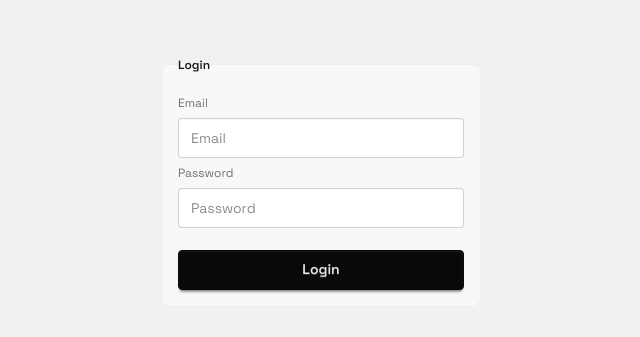
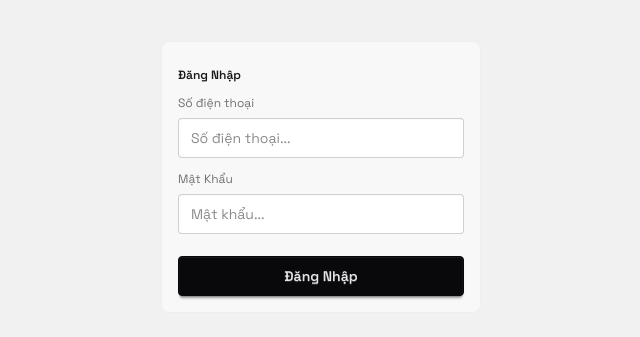
Before and after one commit to vuutritan2k2/SB.studio, a React (Vite) app: page /login in a window 1280 px wide. Shown: the part 223-560 px from the top of the page, without its empty margins (319-959 px from the left). Built offline with nearby package versions, Linux system fonts and the light colour scheme; no server answers.

Commit message:
05 - Setup Deloy Netlify

```diff
--- a/src/App.jsx
+++ b/src/App.jsx
@@ -6,22 +6,27 @@ import FoodPage from './pages/FoodPage'
 import LoginPage from './pages/Login'
 import { useEffect, useState } from 'react'
 import LibraryPage from './pages/LibraryPage'
+import useZustand from './zustand/useZustand'
 
 function App() {
-  // Check thông tin user
-  // const [isUser, setIsUser] = useState(false)
-  // const nagative = useNavigate()
+  const nagative = useNavigate()
+  const fetchUserInfo = useZustand((state) => state.fetchUserInfo);
+  const unauthorized = useZustand((state) => state.unauthorized);
 
-  // useEffect(() => {
-  //   if (!isUser) {
-  //     nagative('/login')
-  //   }
-  // },[])
+  useEffect(() => {
+     fetchUserInfo();
+  }, [fetchUserInfo])
+
+  useEffect(() => {
+    if (unauthorized) {
+      nagative('/login')
+    }
+  }, [unauthorized])
 
   return (
     <Routes>
       <Route path="/" element={<MainLayout><HomePage /></MainLayout>} />
-      <Route path="/login" element={<LoginPage/>} />
+      <Route path="/login" element={<LoginPage />} />
       <Route path="/food" element={<MainLayout><FoodPage /></MainLayout>} />
       <Route path="/library" element={<MainLayout><LibraryPage /></MainLayout>} />
     </Routes>
--- /dev/null
+++ b/src/apis/axiosClient.js
@@ -0,0 +1,16 @@
+import axios from 'axios';
+import queryString from 'querystring';
+
+export const baseURL = 'http://localhost:3001/'; // Địa chỉ API của bạn
+
+const axiosClient = axios.create({
+  baseURL,
+  headers: {
+    'Content-Type': 'application/json',
+  },
+  withCredentials: true, // quan trọng để gửi cookie refreshToken
+  paramsSerializer: (params) => queryString.stringify(params),
+});
+
+
+export default axiosClient;
--- a/src/components/Banner3D/banner3d.jsx
+++ b/src/components/Banner3D/banner3d.jsx
@@ -2,8 +2,10 @@ import { Canvas } from "@react-three/fiber";
 import { OrbitControls } from "@react-three/drei";
 import Model3D from "./model3d";
 import { motion } from "framer-motion";
+import useZustand from '../../zustand/useZustand'
 
 export default function Banner3D() {
+  const userName = useZustand((state) => state.userInfo?.name);
 
   return (
     <div className="">
@@ -13,7 +15,7 @@ export default function Banner3D() {
         <div className="absolute z-1 h-full w-full backdrop-blur-md flex flex-col md:flex-row items-center group hover:duration-2000 hover:xl:backdrop-blur-none">
           <div className="infoTittle w-[100%] md:w-[50%] px-5 md:px-20 text-[50px] group-hover:xl:-translate-x-[50%] duration-1000">
             <p className="font-thin">Welcome,</p>
-            <p className="text-red-400 font-bold">Sunsun</p>
+            <p className="text-red-400 font-bold">{userName}</p>
             <p>to Sb.studio</p>
           </div>
           <div className="model3D w-[100%] md:w-[50%] group-hover:xl:-translate-x-[50%] duration-700 h-full">
--- a/src/components/Slidebar/index.jsx
+++ b/src/components/Slidebar/index.jsx
@@ -4,8 +4,11 @@ import { FaHome } from "react-icons/fa";
 import { IoFastFoodOutline } from "react-icons/io5";
 import { CiImageOn } from "react-icons/ci";
 import { NavLink } from 'react-router-dom'
+import useZustand from '../../zustand/useZustand';
 
 const SlideBar = () => {
+
+  const userInfo = useZustand((state) => state.userInfo); // Lấy ra user id từ fetchUserInfo ở Zustand
 
   return (
     <>
@@ -30,7 +33,7 @@ const SlideBar = () => {
             </div>
           </div>
           <div className="div">
-            <p>Vưu Trí Tấn</p>
+            <p>{userInfo?.name}</p>
             <p>0704539076</p>
           </div>
         </div>
--- a/src/main.jsx
+++ b/src/main.jsx
@@ -3,11 +3,18 @@ import ReactDOM from 'react-dom/client'
 import { BrowserRouter } from 'react-router-dom'
 import App from './App'
 import '../src/index.css'
+import { ToastContainer } from 'react-toastify';
+import { QueryClient, QueryClientProvider } from '@tanstack/react-query';
+
+const queryClient = new QueryClient();
 
 ReactDOM.createRoot(document.getElementById('root')).render(
   <React.StrictMode>
-    <BrowserRouter>
-      <App />
-    </BrowserRouter>
+    <ToastContainer />
+    <QueryClientProvider client={queryClient}>
+      <BrowserRouter>
+        <App />
+      </BrowserRouter>
+    </QueryClientProvider>
   </React.StrictMode>
 )
--- a/src/pages/AboutUs/index.jsx
+++ b/src/pages/AboutUs/index.jsx
@@ -1,8 +1,41 @@
 import React from 'react'
 
 const AboutUsPage = () => {
+  const couple = [
+    {
+      name: 'Sunsun Hơmm',
+      imgUrl: 'https://i.pinimg.com/736x/1c/0d/c7/1c0dc753721fbaef7b24bbd3b903ee31.jpg',
+      date: '26.12.2002'
+    },
+    {
+      name: 'Benben Húii',
+      imgUrl: 'https://i.pinimg.com/736x/1d/c6/3e/1dc63ec2ef83048a075a171d1dbae0b5.jpg',
+      date: '27.08.2002'
+    },
+  ]
+
   return (
-    <div>index</div>
+    <section className='my-5'>
+      <div className='flex flex-col justify-center'>
+        <div className='image bg-[#f1f1f1] relative'>
+          <img className='w-full max-h-200 object-cover rounded-xl' src="https://sdmntprwestus.oaiusercontent.com/files/00000000-49b0-6230-a79e-13e9ab77fb50/raw?se=2025-05-18T12%3A45%3A53Z&sp=r&sv=2024-08-04&sr=b&scid=00000000-0000-0000-0000-000000000000&skoid=31bc9c1a-c7e0-460a-8671-bf4a3c419305&sktid=a48cca56-e6da-484e-a814-9c849652bcb3&skt=2025-05-18T00%3A32%3A49Z&ske=2025-05-19T00%3A32%3A49Z&sks=b&skv=2024-08-04&sig=iELiTW83wHRNjhX5g30NE/o%2B1YhojyRW8eg7jRIDiG0%3D" />
+          <div className='backdrop-blur-3xl w-[100%] h-[100px] bottom-0 left-0 absolute place-content-center place-items-center text-white rounded-b-xl'>
+            <p className='font-bold text-[40px]'>About Us</p>
+          </div>
+        </div>
+        <div className='infoCouple my-5 grid grid-cols-2 gap-4'>
+          {Array.isArray(couple) && couple.map((items) => (
+
+            <div key={items.name} className='flex justify-center flex-col'>
+              <img src={items.imgUrl} />
+              <p className='font-bold'>{items.name}</p>
+              <p className='font-thin'>{items.date}</p>
+            </div>
+
+          ))}
+        </div>
+      </div>
+    </section>
   )
 }
 
--- a/src/pages/HomePage/index.jsx
+++ b/src/pages/HomePage/index.jsx
@@ -5,6 +5,7 @@ import CardItem from '../../components/CardItem'
 import { IoAdd } from "react-icons/io5";
 import Banner3D from '../../components/Banner3D/banner3d';
 import CardImage from '../../components/CardImage';
+import AboutUsPage from '../AboutUs/index'
 
 const HomePage = () => {
   // Bước 1: Ngày bắt đầu
@@ -60,12 +61,15 @@ const HomePage = () => {
         </div>
       </section> */}
       {/* Popular Thuc Don */}
-      {/* <div className='my-5'>
+      <div className='my-5'>
         <h1 className='mb-5 text-center uppercase font-bold'>Thực Đơn Sb.studio có gì...</h1>
         <div className='grid grid-cols-2 xl:grid-cols-4 gap-4'>
           <CardItem />
         </div>
-      </div> */}
+      </div>
+      <section>
+        <AboutUsPage/>
+      </section>
     </>
   )
 }
--- a/src/pages/Login/index.jsx
+++ b/src/pages/Login/index.jsx
@@ -1,19 +1,49 @@
 import React from 'react'
+import { useFormik } from 'formik';
+import * as Yup from 'yup';
+import { useLogin } from '../../services/userService';
 
 const LoginPage = () => {
+    const { mutate: login } = useLogin()
+
+    const formik = useFormik({
+        initialValues: {
+            phone: '',
+            password: '',
+        },
+        validateSchema: Yup.object({
+            phone: Yup.string().required('Vui lòng nhập số điện thoại'),
+            password: Yup.string().required('Vui lòng nhập mật khẩu'),
+        }),
+        onSubmit: (values) => {
+            login(values)
+        }
+    })
+
     return (
         <section className='w-screen h-screen bg-[#f1f1f1] flex items-center justify-center'>
-            <fieldset className="fieldset bg-base-200 border-base-300 rounded-box w-xs border p-4">
-                <legend className="fieldset-legend">Login</legend>
+            <form className="fieldset bg-base-200 border-base-300 rounded-box w-xs border p-4" onSubmit={formik.handleSubmit}>
+                <legend className="fieldset-legend">Đăng Nhập</legend>
 
-                <label className="label">Email</label>
-                <input type="email" className="input" placeholder="Email" />
+                <label className="label">Số điện thoại</label>
+                <input type="phone" className="input" placeholder="Số điện thoại..."
+                    name="phone"
+                    value={formik.values.phone}
+                    onBlur={formik.handleBlur}
+                    onChange={formik.handleChange}
+                />
+                <p>{formik.touched.fullName && Boolean(formik.errors.fullName)}</p>
 
-                <label className="label">Password</label>
-                <input type="password" className="input" placeholder="Password" />
+                <label className="label">Mật Khẩu</label>
+                <input type="password" className="input" placeholder="Mật khẩu..."
+                    name="password"
+                    value={formik.values.password}
+                    onBlur={formik.handleBlur}
+                    onChange={formik.handleChange}
+                />
 
-                <button className="btn btn-neutral mt-4">Login</button>
-            </fieldset>
+                <button type="submit" className="btn btn-neutral mt-4">Đăng Nhập</button>
+            </form>
         </section>
     )
 }
--- /dev/null
+++ b/src/services/userService.jsx
@@ -0,0 +1,55 @@
+import axiosClient from "../apis/axiosClient";
+import { useMutation } from '@tanstack/react-query';
+import { useNavigate } from 'react-router-dom';
+import { toast } from 'react-toastify';
+import 'react-toastify/dist/ReactToastify.css';
+import useZustand from "../zustand/useZustand";
+
+// API đăng nhập
+export const login = async (values) => {
+  const response = await axiosClient.post(`/api/user/login`, values, {
+    withCredentials: true,
+  });
+  return response.data.user;
+};
+
+// Hook đăng nhập
+export function useLogin() {
+  const navigate = useNavigate();
+  const getInfo = useZustand((state) => state.getInfo);
+
+  return useMutation({
+    mutationKey: ['login'],
+    mutationFn: login,
+    onSuccess: (data) => {
+      getInfo(data)
+      toast.success('Đăng nhập thành công !', {
+        position: 'top-center',
+        autoClose: 3000,
+        hideProgressBar: false,
+        closeOnClick: true,
+        pauseOnHover: true,
+        draggable: true,
+        theme: 'colored',
+      });
+      navigate('/');
+    },
+    onError: (error) => {
+      toast.error(error.response?.data?.message || 'Đăng nhập thất bại !', {
+        position: 'top-center',
+        autoClose: 3000,
+        hideProgressBar: false,
+        closeOnClick: true,
+        pauseOnHover: true,
+        draggable: true,
+        theme: 'colored',
+      });
+    },
+  });
+}
+
+// API lấy thông tin người dùng
+export const getUserInfo = async () => {
+  const response = await axiosClient.get('/api/user/userInfo');
+  return response.data.data;
+};
--- /dev/null
+++ b/src/zustand/useZustand.jsx
@@ -0,0 +1,26 @@
+import { create } from 'zustand';
+import { getUserInfo } from '../services/userService';
+
+const useZustand = create((set) => ({
+    // Trạng thái người dùng
+    userInfo: null,
+    unauthorized: null,
+
+    // Hàm để cập nhật thông tin người dùng
+    getInfo: (data) => set({ userInfo: data }),
+
+    // Hàm để lấy thông tin người dùng từ API
+    fetchUserInfo: async () => {
+        const state = useZustand.getState();
+        if (state.userInfo === null) {
+            try {
+                const response = await getUserInfo();
+                set({ userInfo: response });
+            } catch (error) {
+                set({ userInfo: null, unauthorized: true });
+            }
+        }
+    },
+}))
+
+export default useZustand
```
Also changed, not shown: package.json (+8 -1 lines), 1 other file (tests, documents, lock files or other folders).
